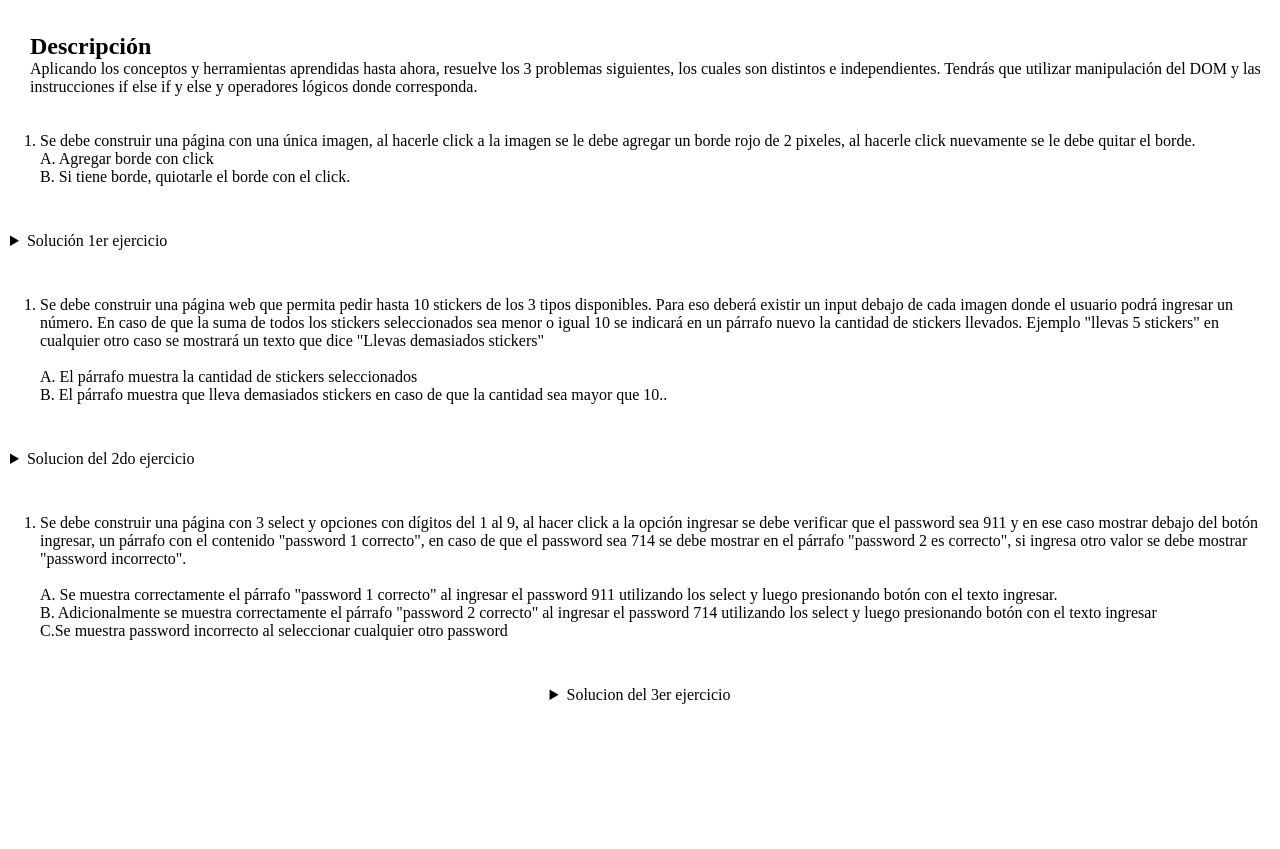
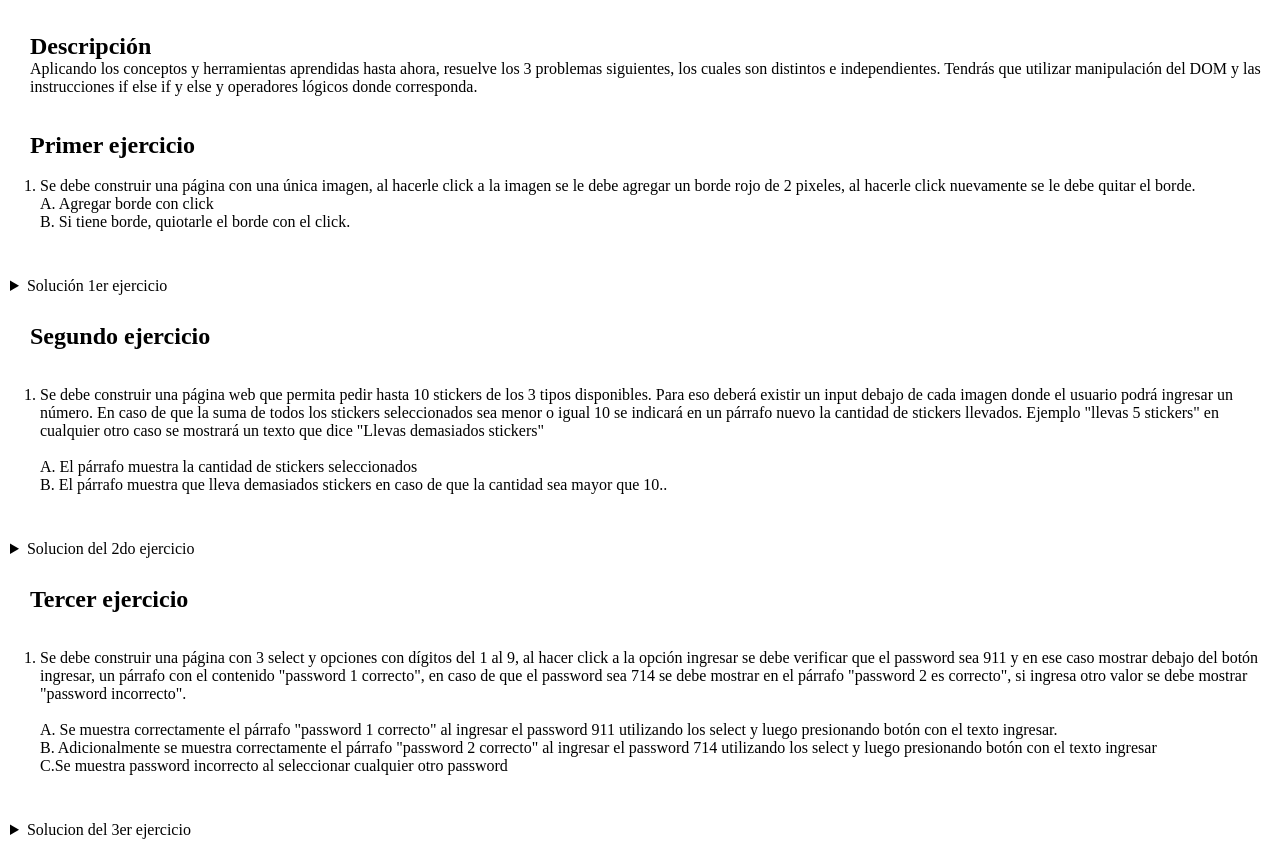
Before and after one commit to Row-Diaz/Condiciones, a plain HTML site: page index.html in a window 1280 px wide. Shown: the part 40-889 px from the top of the page. Before the commit the page ends 800 px from the top, so only its background shows below. Drawn offline with Linux system fonts and the light colour scheme.

```diff
--- a/assets/css/style.css
+++ b/assets/css/style.css
@@ -48,7 +48,7 @@ details {
 
 /* EJERCICIO Nº 3 */
 
-.three-number {
+.three-number{
   display: flex;
   flex-direction: column;
   justify-content: center;
--- a/index.html
+++ b/index.html
@@ -25,6 +25,8 @@
       <br /><br />
 
       <!-- EJERCICIO NRO 1 -->
+       <h2>Primer ejercicio</h2>
+       <br>
       <ol>
         <li>
           Se debe construir una página con una única imagen, al hacerle click a
@@ -48,8 +50,10 @@
           alt="" />
       </div>
     </details>
+    <br>
 
     <!-- EJERCICIO NRO 2 -->
+     <h2>Segundo ejercicio</h2>
     <section>
       <div>
         <br /><br />
@@ -101,10 +105,11 @@
         </div>
       </details>
     </section>
+    <br>
 
     <!-- EJERCICIO NRO 3 -->
 
-    <section class="three-number">
+    <h2>Tercer ejercicio</h2>
       <div>
         <br /><br />
         <ol>
@@ -140,6 +145,10 @@
 
       <details>
           <summary>Solucion del 3er ejercicio</summary>
+          <br>
+          <br>
+
+          <section class="three-number">
       <div class="combinacion">
         <h2>Ingresa el password</h2>
         <br />
@@ -193,6 +202,8 @@
         </div>
       </div>
     </section>
+    <br>
+
 
     <script src="./assets/js/index.js"></script>
   </body>
```
